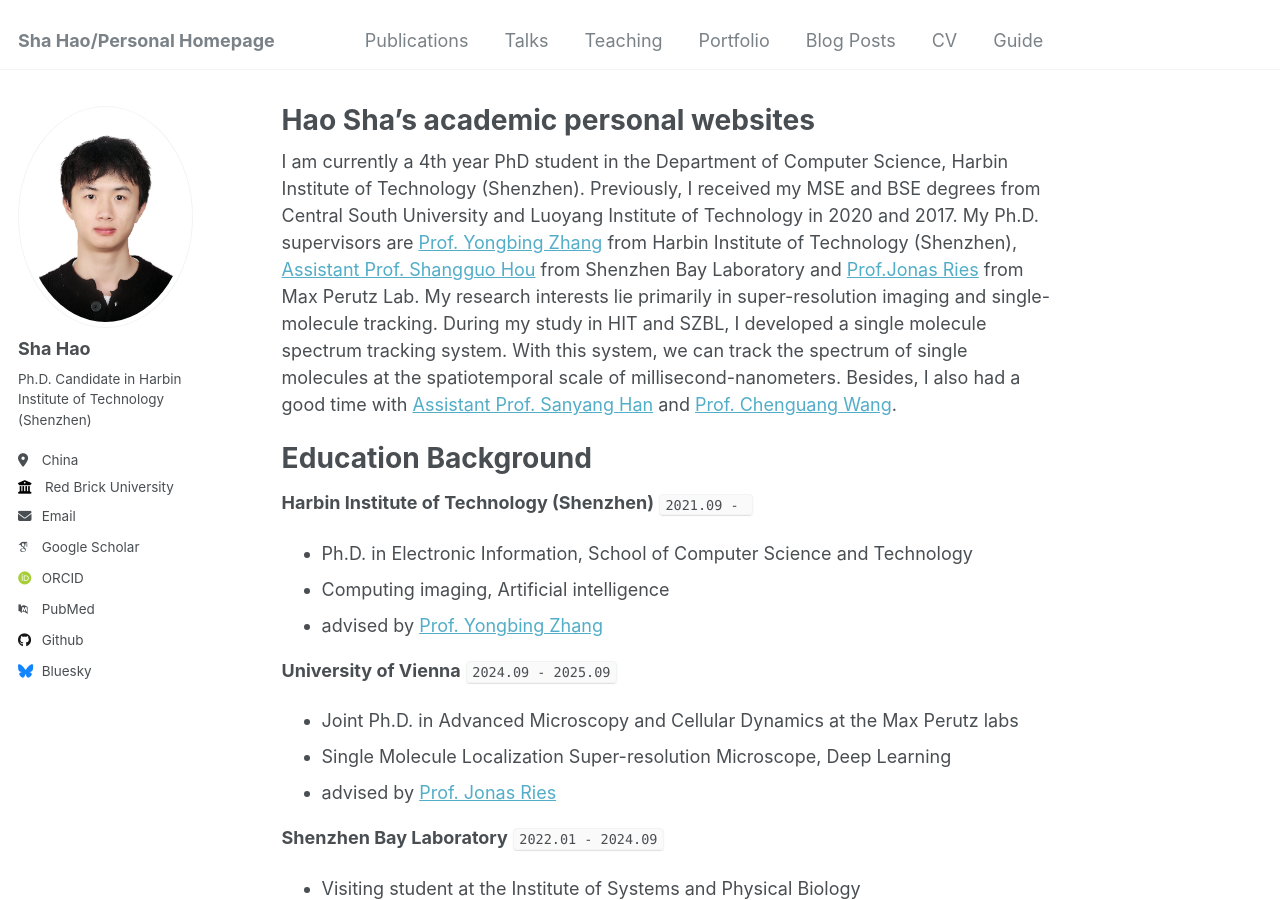
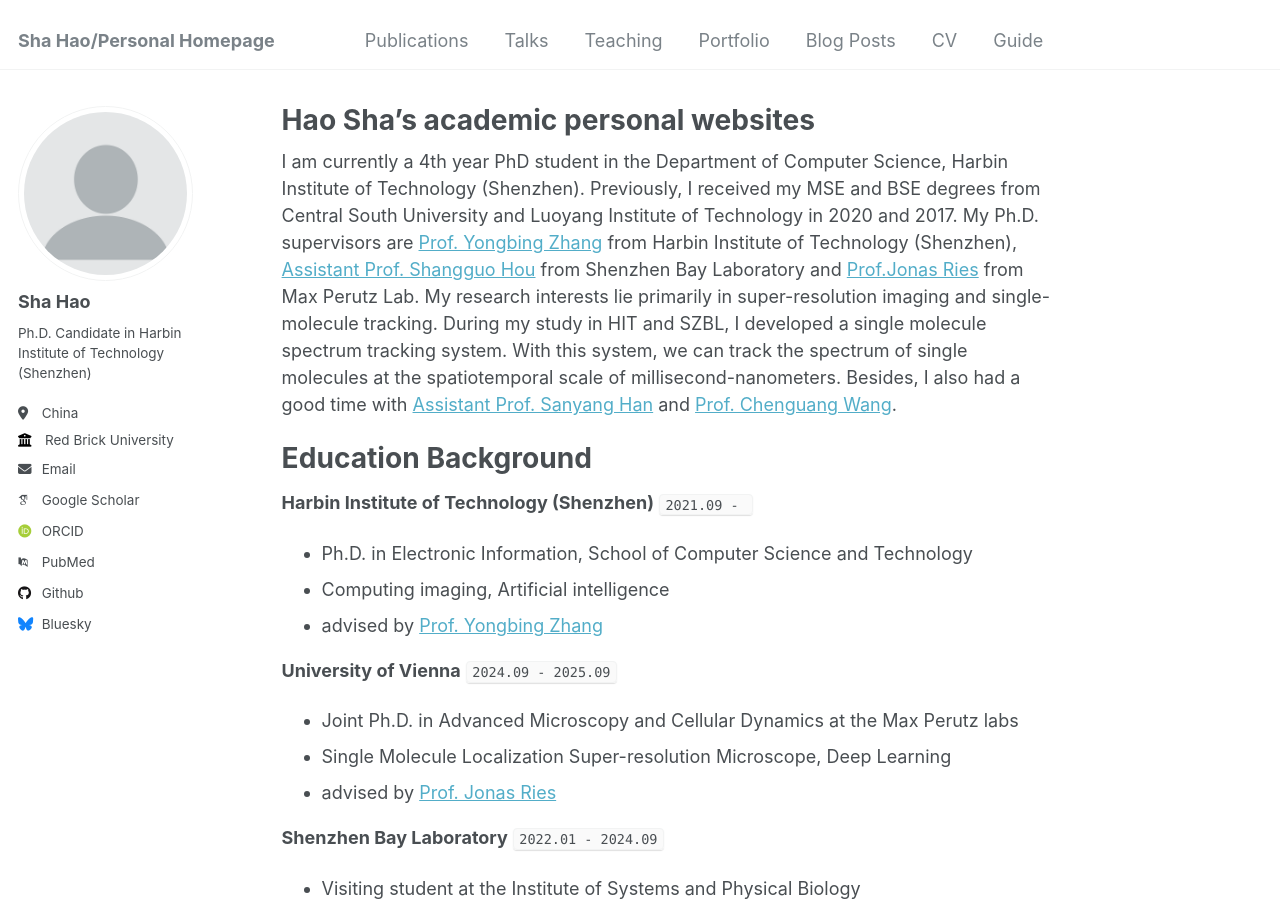
Before and after one commit to hitsh95/shahao, a Jekyll site: the page built from _pages/about.md, in a window 1280 px wide and 900 px high. Built offline with Jekyll 4.4.1, drawn with Linux system fonts in a browser that asks for light colours; some web fonts are replaced.

Commit message:
Update _config.yml

```diff
--- a/_config.yml
+++ b/_config.yml
@@ -21,7 +21,7 @@ repository               : "hitsh95/shahao.github.io"
 #               Additional customization can be done by editing /_includes/author-profile.html
 author:
   # Biographic information
-  avatar           : "头像.png"
+  avatar           : "profile.png"
   name             : "Sha Hao"
   pronouns         : # example: "she/her"
   bio              : "Ph.D. Candidate in Harbin Institute of Technology (Shenzhen)"
```
